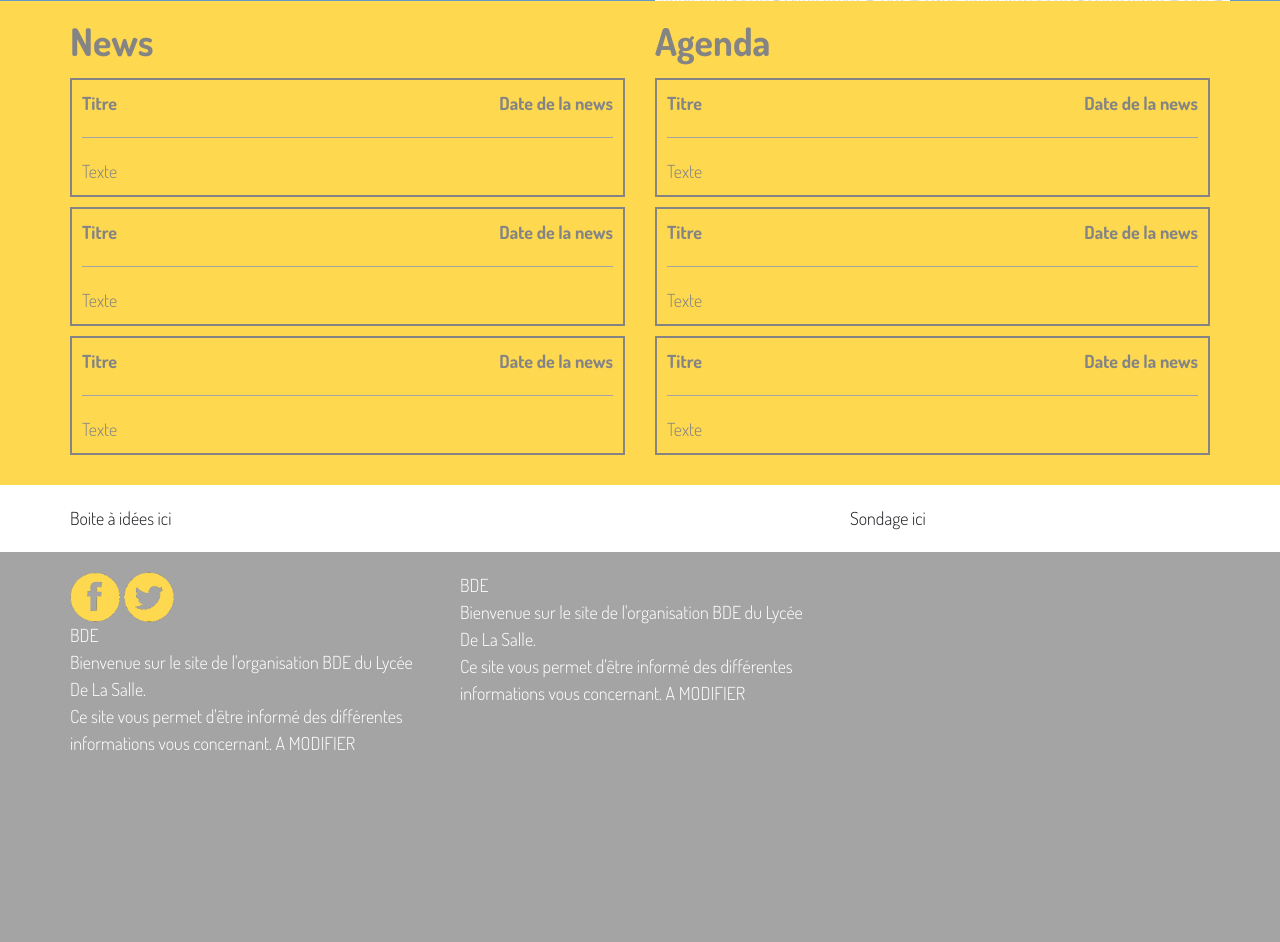
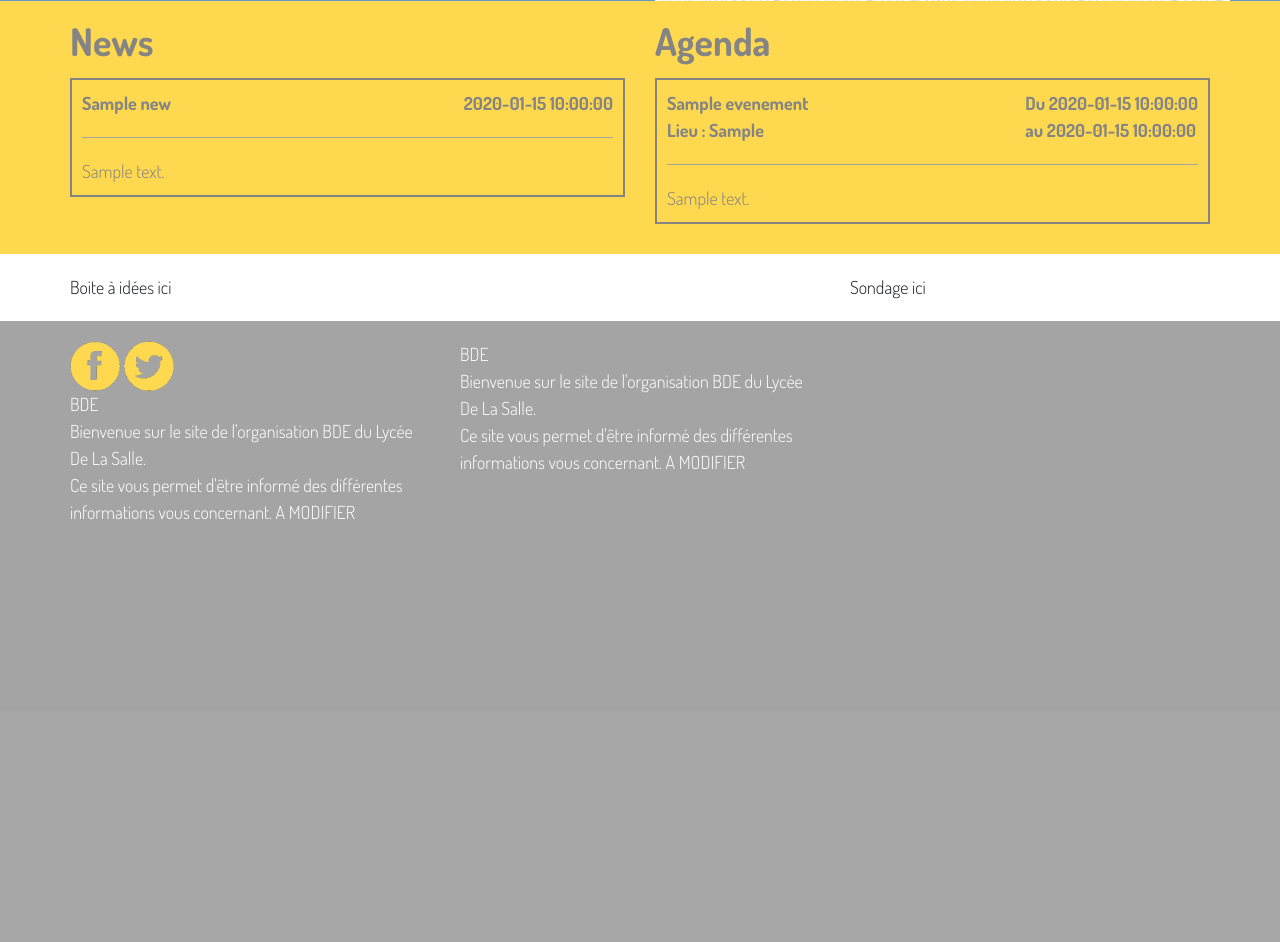
Before and after one commit to delasalle-sio-barbier/bde, a PHP site: page / in a window 1280 px wide. Shown: the part 654-1596 px from the top of the page. After the commit the page ends 1173 px from the top, so only its background shows below. Run offline with PHP 8.4, Linux system fonts and the light colour scheme; tables that the repository leaves empty or names only in its code hold one stand-in row (values such as "Sample post"); some libraries are stand-ins or nearby versions.

Commit message:
Tableaux news et agenda par BDD sur la page d'accueil

```diff
--- a/index.php
+++ b/index.php
@@ -16,7 +16,6 @@
                         $req->execute();
                         $row = $req->fetch();
                         echo $row["texte"];
-                        $req->closeCursor();
                         ?>
                     </p>
                 </div>
@@ -36,71 +35,46 @@ End Hero -->
     <div class="container">
         <div class="row">
             <div class="col-md-6">
-                <h1>News<br></h1>
-                <div class="tableaunewsaccueil">
-                    <div style="float: left;">
-                        <strong>Titre</strong>
-                    </div>
-                    <div style="float: right;">
-                        <strong>Date de la news</strong>
-                    </div>
-                    <br><hr>
-                    Texte
-                </div>
-                <div class="tableaunewsaccueil">
-                    <div style="float: left;">
-                        <strong>Titre</strong>
-                    </div>
-                    <div style="float: right;">
-                        <strong>Date de la news</strong>
-                    </div>
-                    <br><hr>
-                    Texte
-                </div>
-                <div class="tableaunewsaccueil">
-                    <div style="float: left;">
-                        <strong>Titre</strong>
-                    </div>
-                    <div style="float: right;">
-                        <strong>Date de la news</strong>
-                    </div>
-                    <br><hr>
-                    Texte
+                <div class="lp-element">
+                    <h1>News<br></h1>
+                    <?php
+                    $requete = 'SELECT numNews, titre, texte, date FROM news LIMIT 3';
+                    $req = $bdd->prepare($requete);
+                    $req->execute();
+                    while ($row = $req->fetch()) {
+                        echo '<div class="tableauaccueil">';
+                        echo '  <div style="float: left;">';
+                        echo '      <strong>' . $row['titre'] . '</strong>';
+                        echo '  </div>';
+                        echo '  <div style="float: right;">';
+                        echo '      <strong>' . $row['date'] . '</strong>';
+                        echo '  </div><br><hr>';
+                        echo    $row['texte'];
+                        echo '</div>';
+                    }
+                    ?>
                 </div>
             </div>
             <div class="col-md-6">
                 <div class="lp-element">
                     <h1>Agenda<br></h1>
-                    <div class="tableaunewsaccueil">
-                        <div style="float: left;">
-                            <strong>Titre</strong>
-                        </div>
-                        <div style="float: right;">
-                            <strong>Date de la news</strong>
-                        </div>
-                        <br><hr>
-                        Texte
-                    </div>
-                    <div class="tableaunewsaccueil">
-                        <div style="float: left;">
-                            <strong>Titre</strong>
-                        </div>
-                        <div style="float: right;">
-                            <strong>Date de la news</strong>
-                        </div>
-                        <br><hr>
-                        Texte
-                    </div>
-                    <div class="tableaunewsaccueil">
-                        <div style="float: left;">
-                            <strong>Titre</strong>
-                        </div>
-                        <div style="float: right;">
-                            <strong>Date de la news</strong>
-                        </div>
-                        <br><hr>
-                        Texte
-                    </div>
+                    <?php
+                    $requete = 'SELECT numEvenement, titre, texte, lieu, dateDebut, dateFin FROM evenement LIMIT 3';
+                    $req = $bdd->prepare($requete);
+                    $req->execute();
+                    while ($row = $req->fetch()) {
+                        echo '<div class="tableauaccueil">';
+                        echo '  <div style="float: left;">';
+                        echo '      <strong>' . $row['titre'] . '<br>Lieu : '.$row['lieu'].'</strong>';
+                        echo '  </div>';
+                        echo '  <div style="float: right;">';
+                        echo '      <strong>Du ' . $row['dateDebut'] . '<br>au '.$row['dateFin'].'</strong>';
+                        echo '  </div><br><br><hr>';
+                        echo    $row['texte'];
+                        echo '</div>';
+                    }
+                    $req->closeCursor();
+                    ?>
                 </div>
             </div>
         </div>
--- a/style/style_theme.css
+++ b/style/style_theme.css
@@ -445,27 +445,15 @@ label {
     font-size: 1em;
 }
 
-/*	Tableau News Accueil
+/*	Tableau News et Agenda de l'Accueil
 	==================================================*/
-.tableaunewsaccueil{
+.tableauaccueil{
     border: 2px solid;
     padding: 10px 10px 10px 10px;
     margin: 0 0 10px;
 }
 
-.tableaunewsaccueil hr {
-    border-top: 1px solid #A4A4A4;
-}
-
-/*	Tableau Agenda Accueil
-	==================================================*/
-.tableauagendaaccueil{
-    border: 2px solid;
-    padding: 10px 10px 10px 10px;
-    margin: 0 0 10px;
-}
-
-.tableauagendaaccueil hr {
+.tableauaccueil hr {
     border-top: 1px solid #A4A4A4;
 }
 
```
